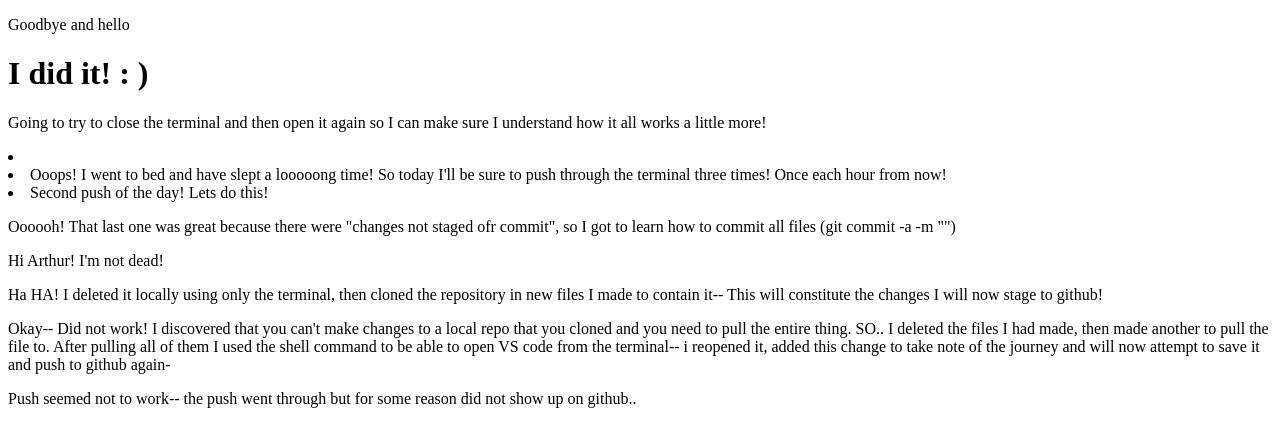
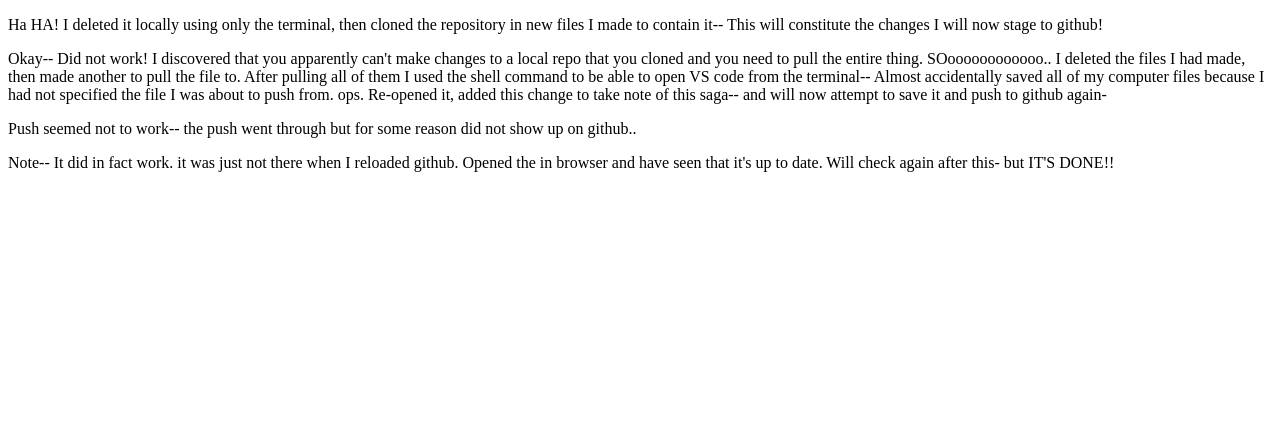
Before and after one commit to AutopsyTurvy/portfolio, a website: page index.html in a window 1280 px wide. Drawn offline with Linux system fonts and the light colour scheme.

Commit message:
finally done

```diff
--- a/index.html
+++ b/index.html
@@ -7,29 +7,28 @@
     <title>Document</title>
 </head>
 <body>
-    <p>Goodbye and hello </p>
-
-    <h1>I did it! : ) </h1>
-    <p>Going to try to close the terminal and then open it again so I can make sure I understand how it all works a little more!</p>
-
-    <li>
-        <li>Ooops! I went to bed and have slept a looooong time! So today I'll be sure to push through the terminal three times! Once each hour from now!</li>
-        <li>Second push of the day! Lets do this!</li>
-    </li>
-
-    <p>Oooooh! That last one was great because there were "changes not staged ofr commit", so I got to learn how to commit all files (git commit -a -m "")</p>
-    <p>Hi Arthur! I'm not dead! </p>
 
 
-    <p>Ha HA! I deleted it locally using only the terminal, then cloned the repository in new files I made to contain it-- This will constitute the changes I will now stage to github!</p>
-<p>Okay-- Did not work! I discovered that you can't make changes to a local repo
-     that you cloned and you need to pull the entire thing. SO..
+<p>Ha HA! I deleted it locally using only the terminal, then cloned the repository in new files I made to contain it--
+    This will constitute the changes I will now stage to github!</p>
+
+
+
+<p>Okay-- Did not work! I discovered that you apparently can't make changes to a local repo
+     that you cloned and you need to pull the entire thing. SOoooooooooooo..
     I deleted the files I had made, then made another to pull the file to. After pulling all of them
 I used the shell command to be able to open VS code from the terminal--
-i reopened it, added this change to take note of the journey
+
+Almost accidentally saved all of my computer files because I had not specified the file I was about to push from. ops.
+
+Re-opened it, added this change to take note of this saga--
  and will now attempt to save it and push to github again- </p>
 
  <p>Push seemed not to work-- the push went through but for some reason did not show up on github..</p>
 
+ <p>Note-- It did in fact work. it was just not there when I reloaded github.
+    Opened the in browser and have seen that it's up to date. Will check again after this- but IT'S DONE!!
+ </p>
+
 </body>
 </html>
```
